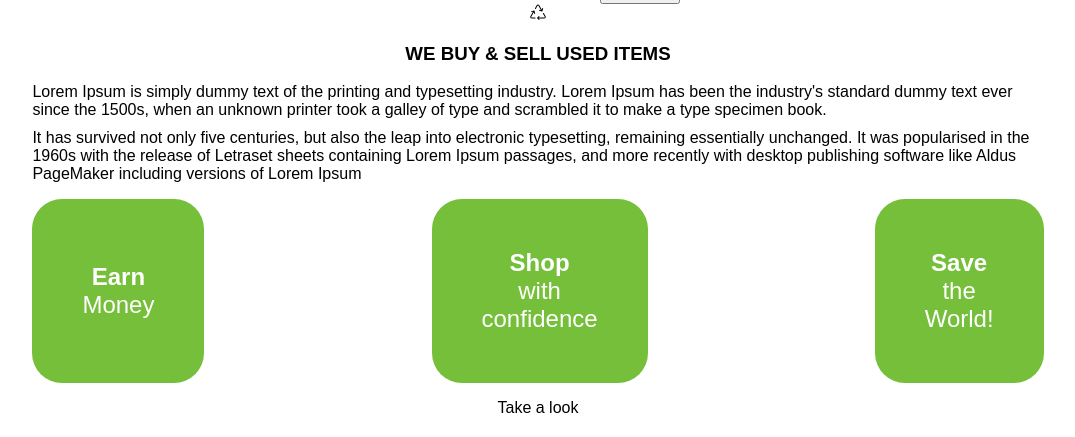
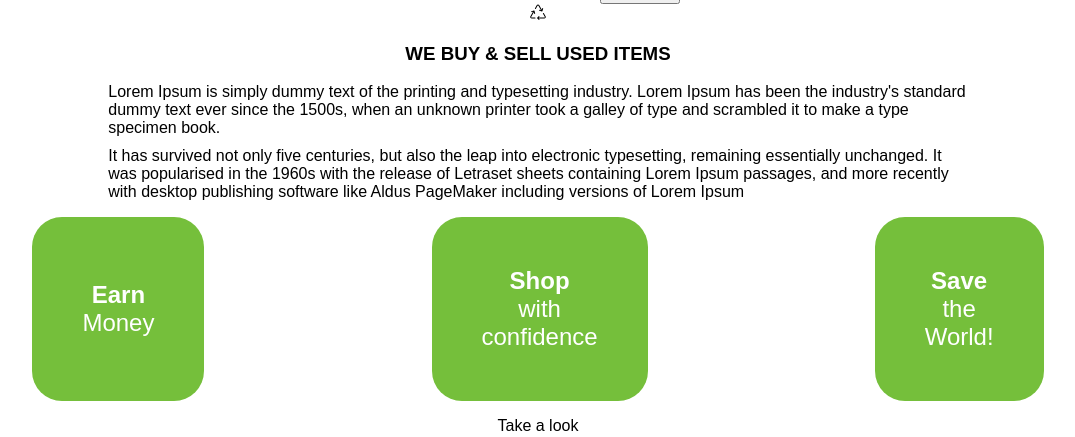
Before and after one commit to patelkvraj/StillShine, a PHP site: page / in a window 1280 px wide. Shown: the part 354-791 px from the top of the page, without its empty margins (102-1177 px from the left). Run offline with PHP 8.4, Linux system fonts and the light colour scheme.

Commit message:
Add styling to "section-about" class. Remove  text-align property from "content-wrap" class.

```diff
--- a/style.css
+++ b/style.css
@@ -1,7 +1,6 @@
 .body {
     font-family: sans-serif;
 }
-
 
 .information {
     text-align: left;
@@ -106,6 +105,10 @@ label {
 /* ----- contact.html ----- */
 
 /* ----- Index.html ----- */
+.section-about {
+    width: 85%;
+    margin: 0px auto;
+}
 .new-line-about {
     margin-top: 10px;
 }
```
